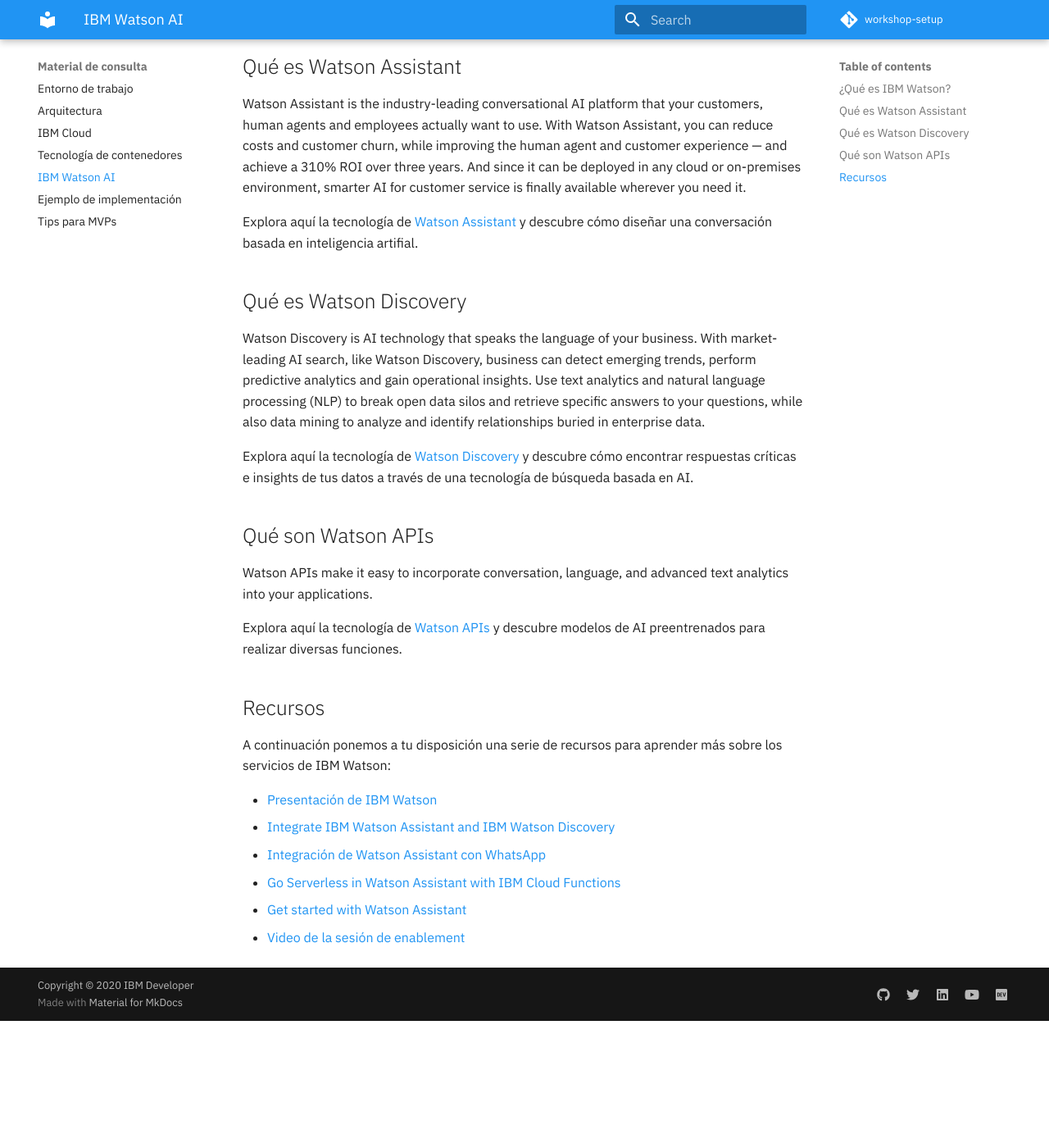
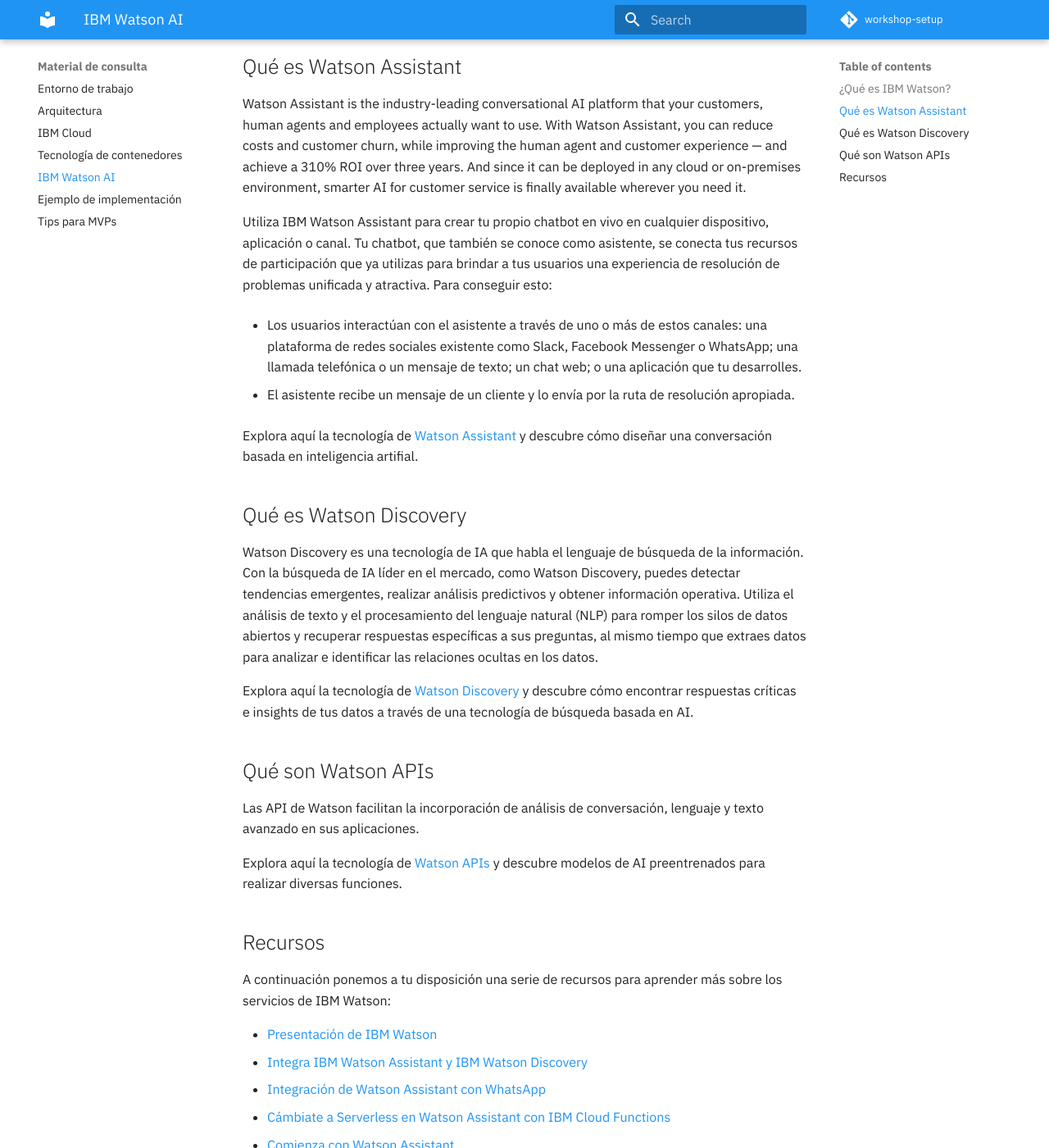
Before and after one commit to IBM/ibm-techallenge-spain, an MkDocs documentation site: the page built from docs/watsonai/README.md, in a window 1280 px wide and 1400 px high, scrolled down 759 px. Shown: the whole window at 82% size. Built offline with MkDocs 1.6.1 and Material for MkDocs 9.7.7, drawn with Linux system fonts in a browser that asks for light colours; comment, search, counter and statistics services are not loaded; before the commit the page ends 2004 px from its top, so only the background shows below that.

Commit message:
Translate and add new information to the Watson AI page

```diff
--- a/docs/watsonai/README.md
+++ b/docs/watsonai/README.md
@@ -3,35 +3,47 @@
 En esta sección podéis acceder a material de consulta sobre los servicios de AI del catálogo de IBM Cloud. En particular Watson Assistant, las APIs de Watson y Watson Discovery
 
 ![Watson AI](../images/watsonai.png)
+
+
 ## ¿Qué es IBM Watson?
 
 Un portfolio de IBM de aplicaciones, herramientas y soluciones preparadas para la empresa, diseñado para reducir los costes y los obstáculos de la adopción de IA, además de optimizar los resultados y el uso responsable de la IA.
+
 
 ## Qué es Watson Assistant
 
 Watson Assistant is the industry-leading conversational AI platform that your customers, human agents and employees actually want to use. With Watson Assistant, you can reduce costs and customer churn, while improving the human agent and customer experience — and achieve a 310% ROI over three years. And since it can be deployed in any cloud or on-premises environment, smarter AI for customer service is finally available wherever you need it.
 
+Utiliza IBM Watson Assistant para crear tu propio chatbot en vivo en cualquier dispositivo, aplicación o canal. Tu chatbot, que también se conoce como asistente, se conecta tus recursos de participación que ya utilizas para brindar a tus usuarios una experiencia de resolución de problemas unificada y atractiva. Para conseguir esto:
+
+- Los usuarios interactúan con el asistente a través de uno o más de estos canales: una plataforma de redes sociales existente como Slack, Facebook Messenger o WhatsApp; una llamada telefónica o un mensaje de texto; un chat web; o una aplicación que tu desarrolles.
+
+- El asistente recibe un mensaje de un cliente y lo envía por la ruta de resolución apropiada.
+
 Explora aquí la tecnología de [Watson Assistant](https://www.ibm.com/products/watson-assistant) y descubre cómo diseñar una conversación basada en inteligencia artifial.
+
 
 ## Qué es Watson Discovery
 
-Watson Discovery is AI technology that speaks the language of your business. With market-leading AI search, like Watson Discovery, business can detect emerging trends, perform predictive analytics and gain operational insights. Use text analytics and natural language processing (NLP) to break open data silos and retrieve specific answers to your questions, while also data mining to analyze and identify relationships buried in enterprise data.
+Watson Discovery es una tecnología de IA que habla el lenguaje de búsqueda de la información. Con la búsqueda de IA líder en el mercado, como Watson Discovery, puedes detectar tendencias emergentes, realizar análisis predictivos y obtener información operativa. Utiliza el análisis de texto y el procesamiento del lenguaje natural (NLP) para romper los silos de datos abiertos y recuperar respuestas específicas a sus preguntas, al mismo tiempo que extraes datos para analizar e identificar las relaciones ocultas en los datos.
 
 Explora aquí la tecnología de [Watson Discovery](https://www.ibm.com/cloud/watson-discovery) y descubre cómo encontrar respuestas críticas e insights de tus datos a través de una tecnología de búsqueda basada en AI.
 
+
 ## Qué son Watson APIs
 
-Watson APIs make it easy to incorporate conversation, language, and advanced text analytics into your applications.
+Las API de Watson facilitan la incorporación de análisis de conversación, lenguaje y texto avanzado en sus aplicaciones.
 
 Explora aquí la tecnología de [Watson APIs](https://www.ibm.com/watson/products-services) y descubre modelos de AI preentrenados para realizar diversas funciones.
+
 
 ## Recursos
 
 A continuación ponemos a tu disposición una serie de recursos para aprender más sobre los servicios de IBM Watson:
 
 * [Presentación de IBM Watson](https://ibm.box.com/s/9vjg1rg0ucroqsx52vw0t6h4kg9w7pnn)
-* [Integrate IBM Watson Assistant and IBM Watson Discovery](https://www.ibm.com/cloud/architecture/content/course/integrate-ibm-watson-assistant-and-watson-discovery/connect-to-a-data-source/)
+* [Integra IBM Watson Assistant y IBM Watson Discovery](https://www.ibm.com/cloud/architecture/content/course/integrate-ibm-watson-assistant-and-watson-discovery/connect-to-a-data-source/)
 * [Integración de Watson Assistant con WhatsApp](https://developer.ibm.com/es/tutorials/integrating-ibm-watson-assistant-with-whatsapp/)
-* [Go Serverless in Watson Assistant with IBM Cloud Functions](https://developer.ibm.com/technologies/artificial-intelligence/tutorials/go-serverless-in-watson-assistant-with-ibm-cloud-function/)
-* [Get started with Watson Assistant](https://developer.ibm.com/learningpaths/get-started-watson-assistant/)
+* [Cámbiate a Serverless en Watson Assistant con IBM Cloud Functions](https://developer.ibm.com/technologies/artificial-intelligence/tutorials/go-serverless-in-watson-assistant-with-ibm-cloud-function/)
+* [Comienza con Watson Assistant](https://developer.ibm.com/learningpaths/get-started-watson-assistant/)
 * [Video de la sesión de enablement](https://www.crowdcast.io/e/create-tu-chatbot-en-30)
```
